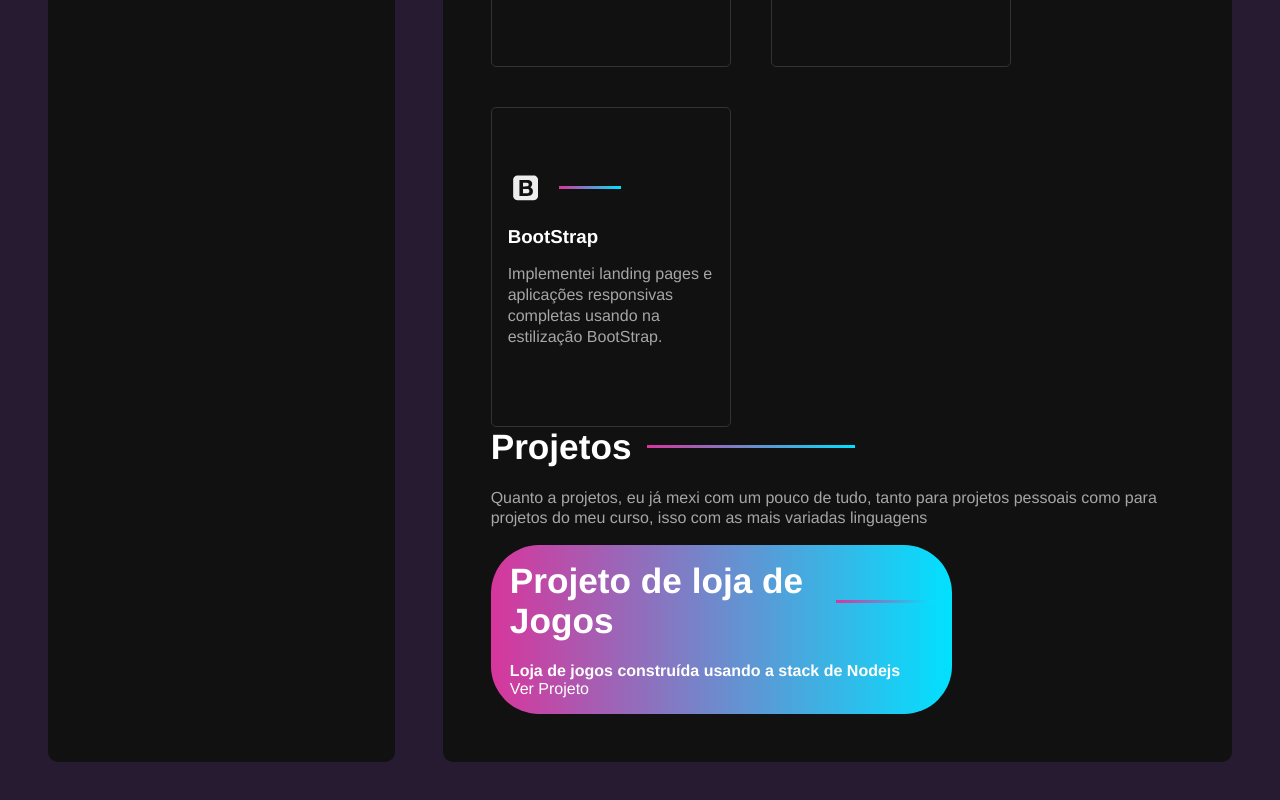
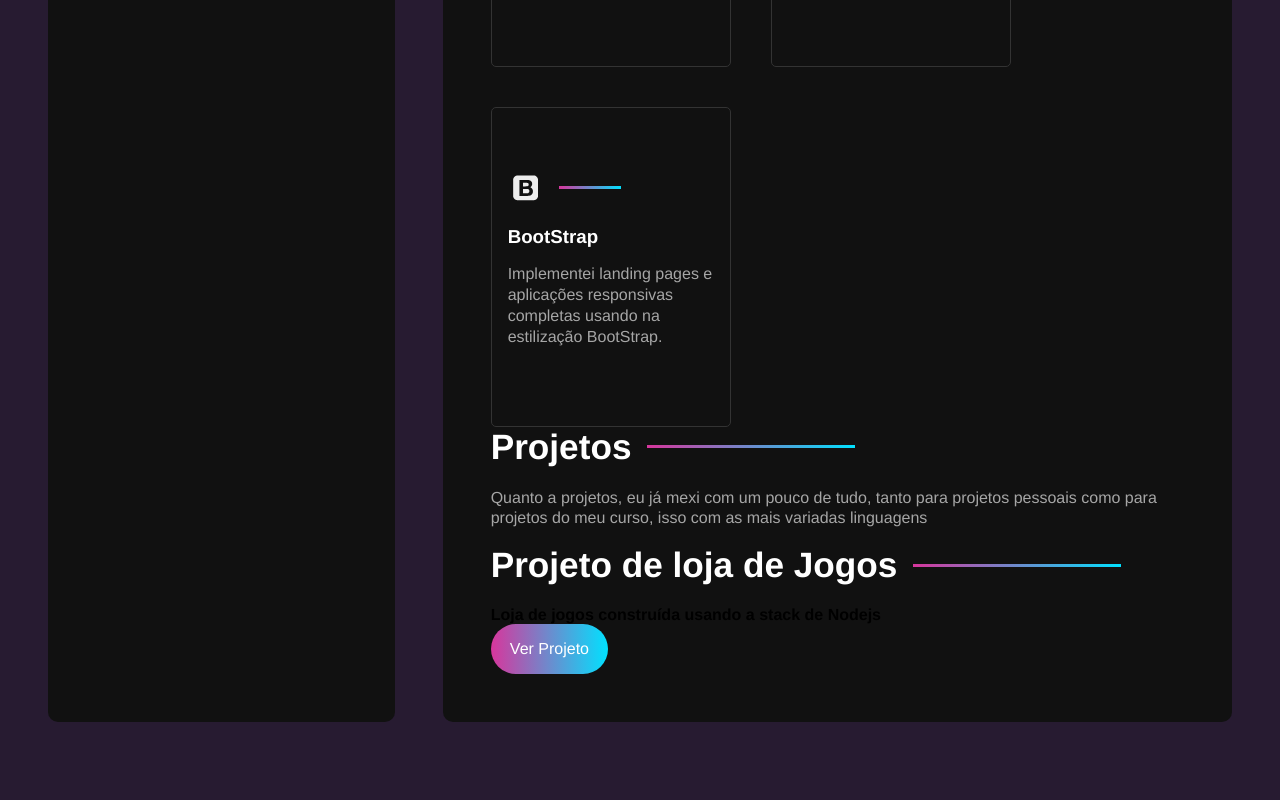
Before and after one commit to DanielVbrn/portfolio, a React (Vite) app: page / in a window 1280 px wide. Shown: the part 1854-2654 px from the top of the page. After the commit the page ends 2624 px from the top, so only its background shows below. Built offline with nearby package versions, Linux system fonts and the light colour scheme.

Commit message:
atualizando projetos

```diff
--- a/src/components/ProjectsContainer.jsx
+++ b/src/components/ProjectsContainer.jsx
@@ -9,10 +9,10 @@
         para projetos do meu curso, isso com as mais variadas linguagens
       </p>
 
+      <h2>Projeto de loja de Jogos</h2>
+      <h4>Loja de jogos construída usando a stack de Nodejs</h4>
       <a href="https://front-chi-six.vercel.app/" className='btn'>
-        <h2>Projeto de loja de Jogos</h2>
-        <h4>Loja de jogos construída usando a stack de Nodejs</h4>
-        Ver Projeto
+      Ver Projeto
       </a>
     </section>
   )
```
